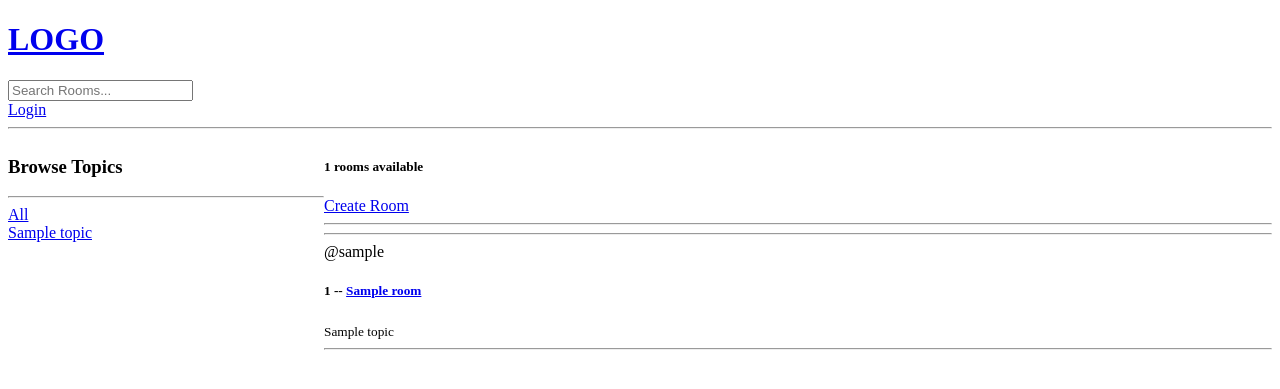
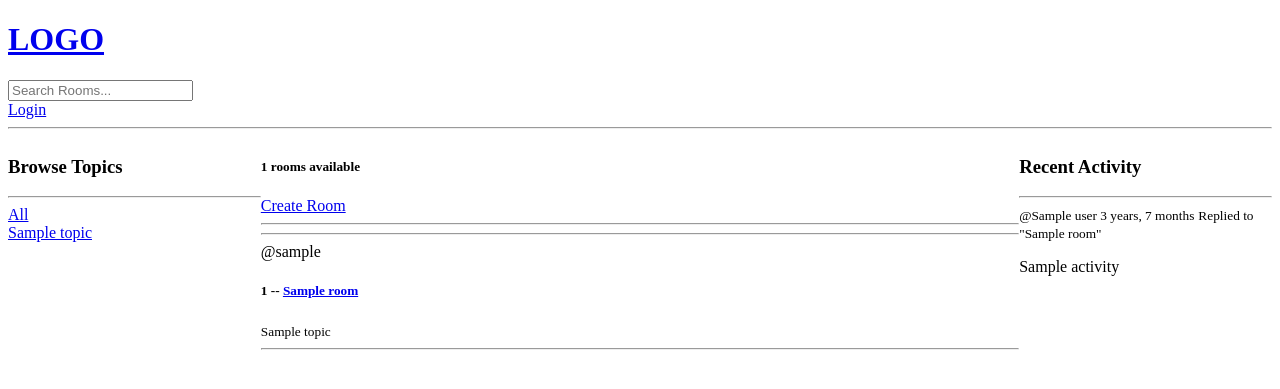
Before and after one commit to Jayzeen/class_chat_backend, a Django app: template base/templates/base/home.html in a window 1280 px wide. Shown: the top 389 px of the page. Run offline with Django 3.2, Linux system fonts and the light colour scheme; the template is opened without the code that fills it: most values are stand-ins (such as "Sample title", 1, 10 or a date in 2020).

Commit message:
Refactored Home into components(topic,actvty,feed)

```diff
--- a/base/models.py
+++ b/base/models.py
@@ -32,5 +32,8 @@ class Message(models.Model):
     updated = models.DateTimeField(auto_now=True)
     created = models.DateTimeField(auto_now_add=True)
 
+    class Meta:
+        ordering = ('-updated', '-created') # Ordering the messages in desc order to view
+
     def __str__(self):
         return self.body[0:50]
--- /dev/null
+++ b/base/templates/base/activity_component.html
@@ -0,0 +1,16 @@
+<h3>Recent Activity</h3>
+<hr>
+{% for activity in activity_messages %}
+    <div>
+        <small>@{{ activity.user}}  {{activity.created|timesince }}</small>
+        <small>Replied to "{{ activity.room }}"</small>
+
+        <p>{{activity}}</p>
+
+        <div>
+            {% if request.user == activity.user %}
+                <a href="{% url 'delete-message' activity.room.id activity.id %}">Delete</a>
+            {% endif %}
+        </div>
+    </div>
+{% endfor %}
--- /dev/null
+++ b/base/templates/base/feed_component.html
@@ -0,0 +1,21 @@
+<div>
+    {% for room in rooms  %}
+    <div>
+        <hr>
+        <span>@{{room.host.username}}</span>
+        <h5>
+            {{room.id}} -- <a href="{% url 'room' room.id %}">{{room.name}}</a>
+
+            {% if request.user == room.host %}
+                &ensp;
+                <a href="{% url 'update-room' room.id %}">Edit</a>
+                &ensp;
+                <a href="{% url 'delete-room' room.id %}">Delete</a>
+            {% endif %}
+
+        </h5>
+        <small>{{room.topic.name}}</small>
+        <hr>
+    </div>
+    {% endfor %}
+</div>
--- a/base/templates/base/home.html
+++ b/base/templates/base/home.html
@@ -5,54 +5,27 @@
 <style>
     .home_container {
         display: grid;
-        grid-template-columns: 1fr 3fr;
+        grid-template-columns: 1fr 3fr 1fr;
     }
 </style>
 
 
 <div class="home_container">
 
-    <div>
-        <h3>Browse Topics</h3>
-        <hr>
-
-        <div>
-            <a href="{% url 'home' %}">All</a>
-        </div>
-
-        {% for topic in topics %}
-            <div>
-                <a href="{% url 'home' %}?q={{topic.name}}">{{ topic.name }}</a>
-            </div>
-        {% endfor %}
+    <div class="home_topics">
+        {% include 'base/topics_component.html' %}
     </div>
 
-    <div>
+    <div class="home_room">
         <h5>{{rooms_count}} rooms available</h5>
         <a href="{% url 'create-room' %}">Create Room</a>
         <hr>
 
-        <div>
-            {% for room in rooms  %}
-            <div>
-                <hr>
-                <span>@{{room.host.username}}</span>
-                <h5>
-                    {{room.id}} -- <a href="{% url 'room' room.id %}">{{room.name}}</a>
+        {% include 'base/feed_component.html' %}
+    </div>
 
-                    {% if request.user == room.host %}
-                        &ensp;
-                        <a href="{% url 'update-room' room.id %}">Edit</a>
-                        &ensp;
-                        <a href="{% url 'delete-room' room.id %}">Delete</a>
-                    {% endif %}
-
-                </h5>
-                <small>{{room.topic.name}}</small>
-                <hr>
-            </div>
-            {% endfor %}
-        </div>
+    <div class="home_activity">
+        {% include 'base/activity_component.html' %}
     </div>
 
 </div>
--- /dev/null
+++ b/base/templates/base/topics_component.html
@@ -0,0 +1,12 @@
+<h3>Browse Topics</h3>
+<hr>
+
+<div>
+    <a href="{% url 'home' %}">All</a>
+</div>
+
+{% for topic in topics %}
+    <div>
+        <a href="{% url 'home' %}?q={{topic.name}}">{{ topic.name }}</a>
+    </div>
+{% endfor %}
--- a/base/views.py
+++ b/base/views.py
@@ -71,13 +71,15 @@ def home(request):
 
     topics = Topic.objects.all()
     rooms_count = rooms.count()
-    context = {'rooms': rooms, 'topics': topics, 'rooms_count' : rooms_count}
+    activity_messages = Message.objects.filter(Q(room__topic__name__icontains=q))
+    context = {'rooms': rooms, 'topics': topics,
+               'rooms_count' : rooms_count, 'activity_messages': activity_messages}
     return render(request, 'base/home.html', context)
 
 
 def room(request, pk):
     room = Room.objects.get(id=pk)
-    room_messages = Message.objects.filter(room=room).order_by('-created')
+    room_messages = Message.objects.filter(room=room)
     participants = room.participants.all()
 
     # Handling posting of messages in a room
```
